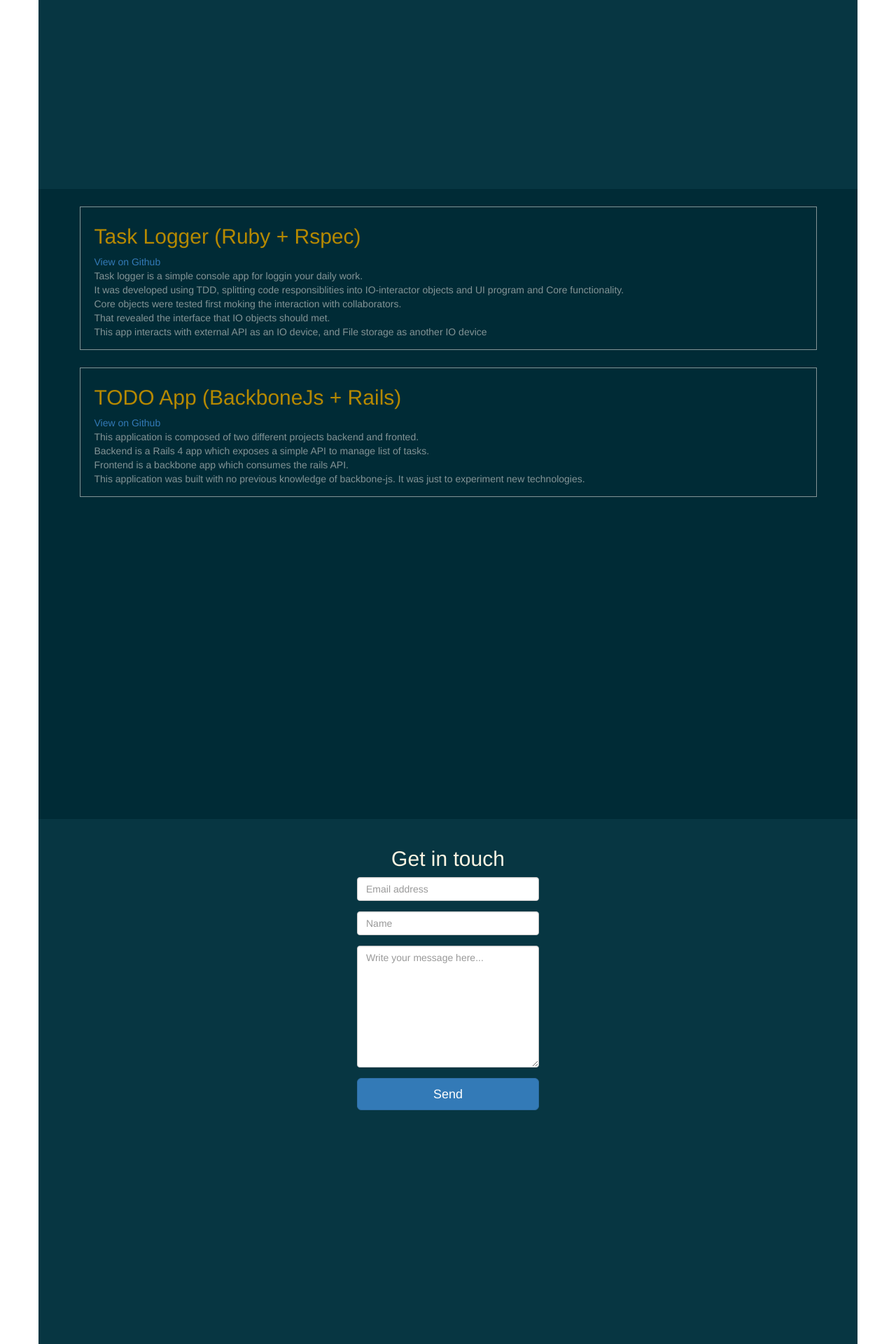
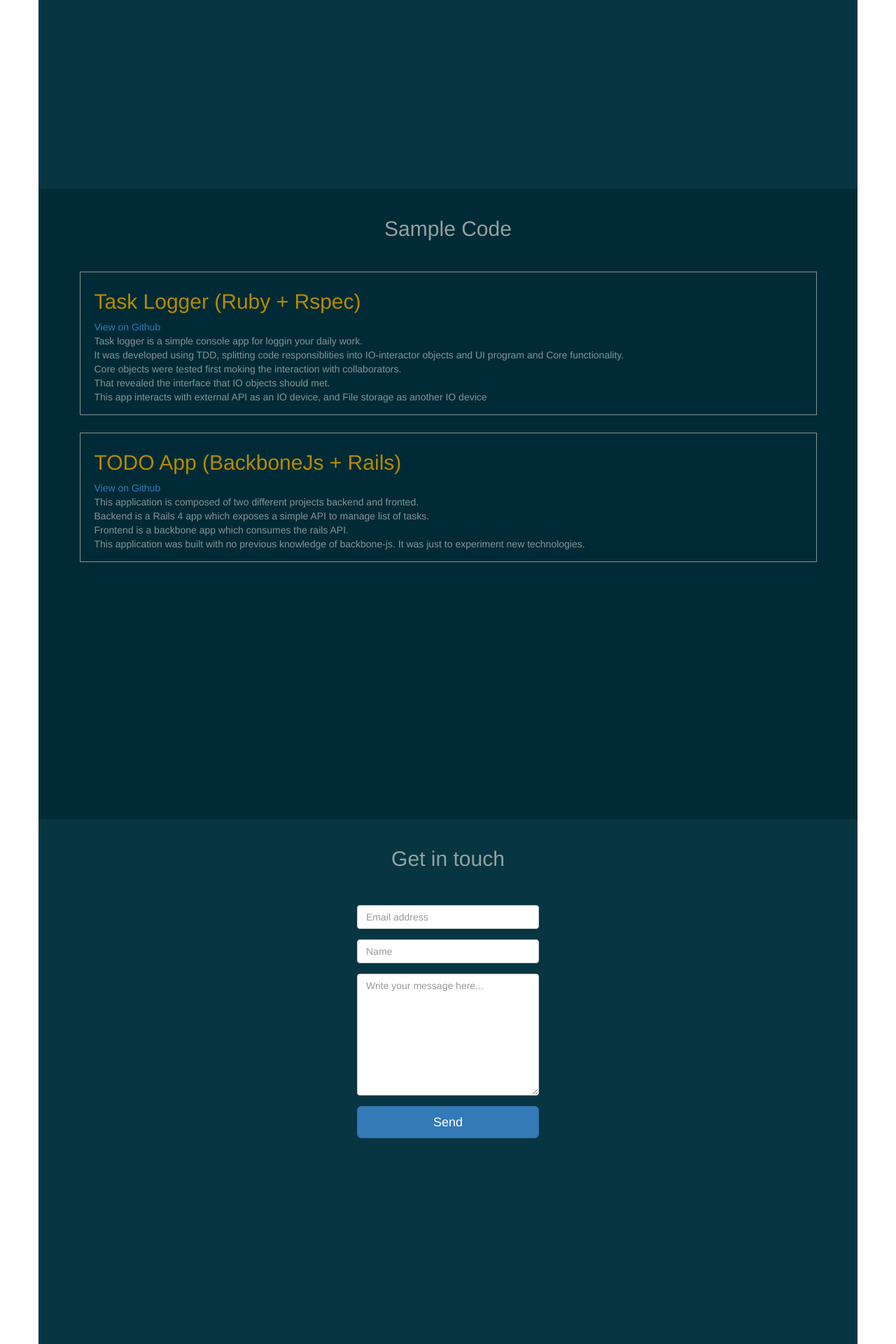
Before and after one commit to delbetu/delbetu.github.io, a Jekyll site: the page built from index.html, in a window 1280 px wide. Shown: the part 630-2550 px from the top of the page at 70% size. Built offline with Jekyll 4.4.1, drawn with Linux system fonts in a browser that asks for light colours; nearby versions of some CDN libraries.

Commit message:
Move section related styles to new sass file. And add titles on sections

```diff
--- a/_sass/_contact-form.sass
+++ b/_sass/_contact-form.sass
@@ -1,6 +1,3 @@
-.contact-form-container
-  background: $my_base02
-
 #contact-form
   padding: 20px
   color: $my_base3
--- /dev/null
+++ b/_sass/_format_section.sass
@@ -0,0 +1,9 @@
+.section
+  background-color: $my_base02
+
+.dark
+  background: $my_base03
+
+.section-title
+  color: $my_base1
+  padding: 20px
--- a/_sass/_presentation-card.sass
+++ b/_sass/_presentation-card.sass
@@ -2,7 +2,6 @@
   min-height: 100vh
 
 #presentation-card
-  background-color: $my_base02
   padding: 2em
   .row
     margin-top: 2em
--- a/_sass/_sample-code-container.sass
+++ b/_sass/_sample-code.sass
@@ -1,6 +1,3 @@
-.sample-code-container
-  background: $my_base03
-
 .sample-code-card
   h2
     color: $my_yellow
--- a/assets/stylesheets/main.sass
+++ b/assets/stylesheets/main.sass
@@ -2,6 +2,7 @@
 ---
 
 @import "colors"
+@import "format_section"
 @import "presentation-card"
-@import "sample-code-container"
+@import "sample-code"
 @import "contact-form"
--- a/index.html
+++ b/index.html
@@ -3,7 +3,7 @@ layout: default
 ---
 
 <div class="container text-center">
-  <div id="presentation-card" class="row full-screen">
+  <div id="presentation-card" class="row full-screen section">
     <div class="row">
       <h1>Marcos Bellucci</h1>
     </div>
@@ -51,7 +51,8 @@ layout: default
     </div>
   </div>
 
-  <div class="row full-screen sample-code-container">
+  <div class="row full-screen section dark">
+    <h2 class="section-title">Sample Code</h2>
     <div class="sample-code-card">
       <h2> Task Logger (Ruby + Rspec)</h2>
       <a href="https://github.com/delbetu/task_logger">View on Github</a>
@@ -80,9 +81,9 @@ layout: default
     </div>
   </div>
 
-  <div class="row full-screen contact-form-container">
+  <div class="row full-screen section">
+    <h2 class="section-title">Get in touch</h2>
     <form action="//formspree.io/delbetu@gmail.com" method="POST" id="contact-form">
-      <h2>Get in touch</h2>
 
       <input class="form-group form-control" type="email" name="from" placeholder="Email address" required>
 
```
